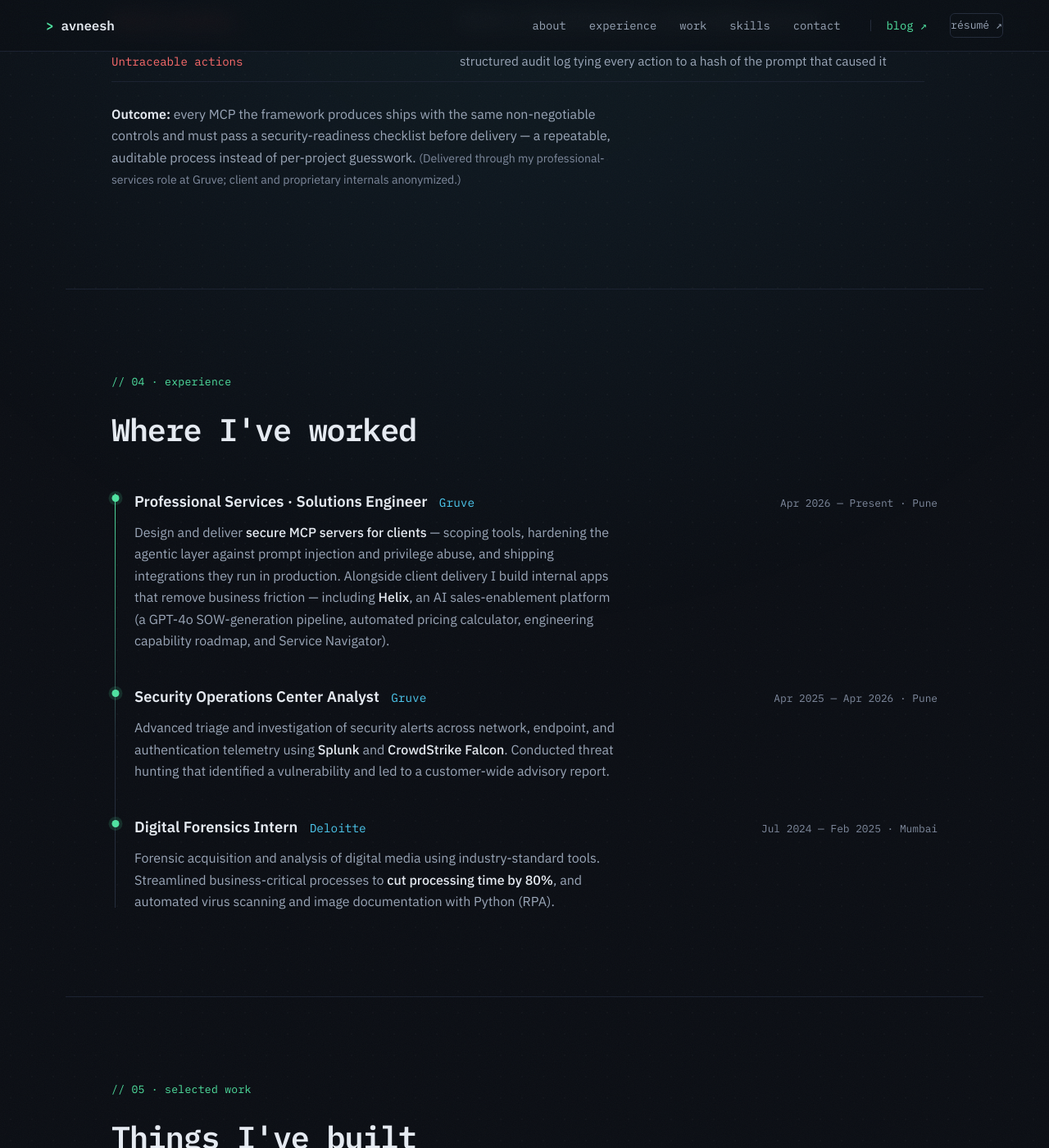
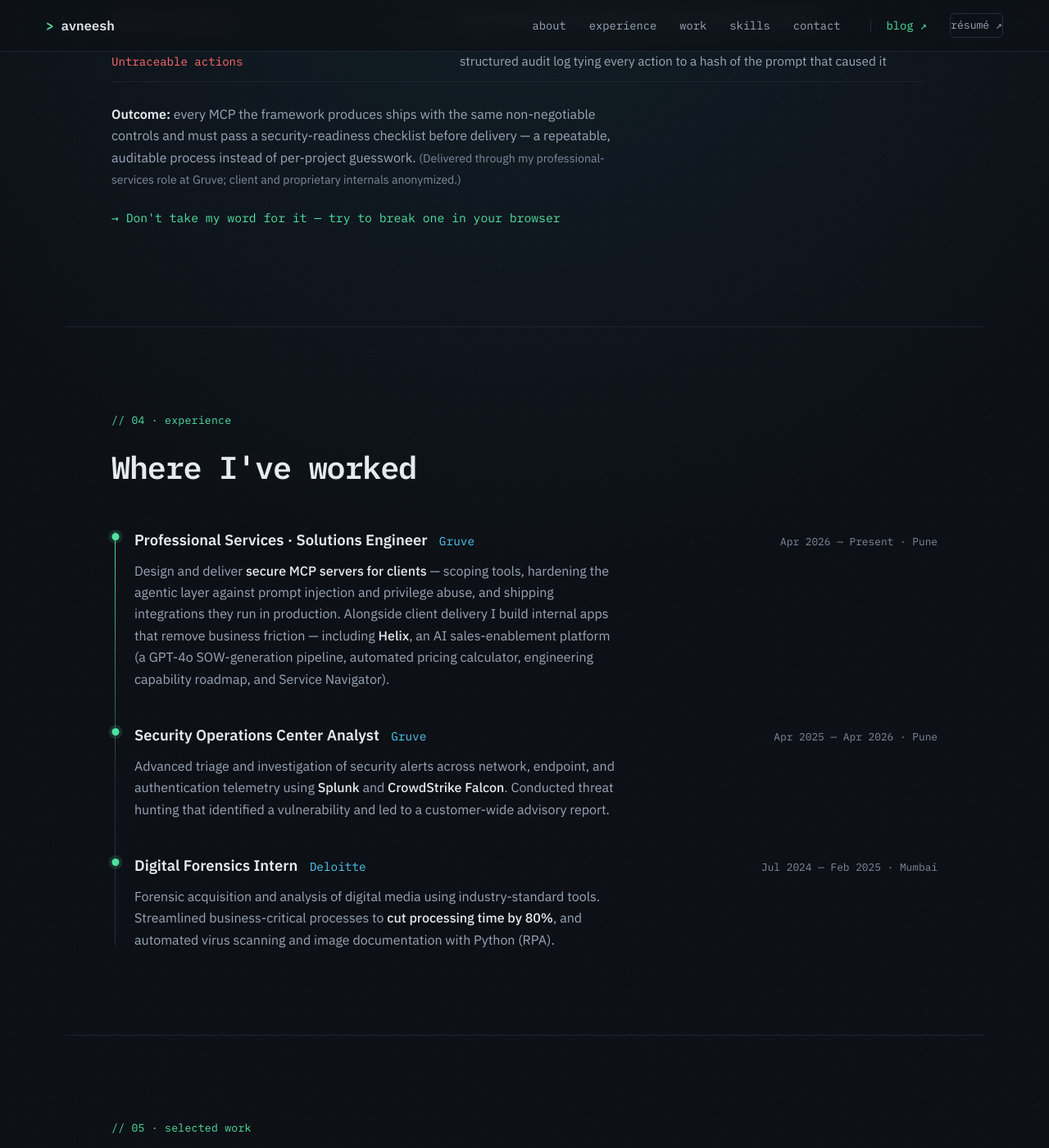
Before and after one commit to agileAlligator/Portfolio-Page, a Jekyll site: the page index.html, which Jekyll copies as it is, in a window 1280 px wide and 1400 px high, scrolled down 3219 px. Shown: the whole window at 82% size. Built offline with Jekyll 4.4.1, drawn with Linux system fonts in a browser that asks for light colours.

Commit message:
Wire "Break this server" into the site + add its OG card
Cross-links from the case study (test the 0-for-105 claim), the mcploitable
work card (play in-browser), and the OWASP attack-surface page. Own OG image.

Co-Authored-By: Claude Fable 5 <noreply@anthropic.com>

```diff
--- a/break-this-server.html
+++ b/break-this-server.html
@@ -8,7 +8,7 @@ description: >-
   wall holds. No model, no API key — a scripted simulation you run in the browser.
 permalink: /break-this-server/
 extra_css: /assets/game.css
-image: /assets/og/default.png
+image: /assets/og/break-this-server.png
 ---
 <section class="game-intro">
 	<p class="section-label">// interactive · agentic security</p>
--- a/index.html
+++ b/index.html
@@ -224,6 +224,7 @@
 				<li><span class="cs-threat">Untraceable actions</span><span class="cs-ctrl">structured audit log tying every action to a hash of the prompt that caused it</span></li>
 				</ul>
 				<p class="cs-outcome"><strong>Outcome:</strong> every MCP the framework produces ships with the same non-negotiable controls and must pass a security-readiness checklist before delivery — a repeatable, auditable process instead of per-project guesswork. <span class="cs-note">(Delivered through my professional-services role at Gruve; client and proprietary internals anonymized.)</span></p>
+				<p class="cs-try" data-reveal><a href="/break-this-server/">→ Don't take my word for it — try to break one in your browser</a></p>
 			</div>
 		</section>
 
@@ -294,6 +295,7 @@
 						The "Metasploitable of MCP" — deliberately vulnerable MCP servers, one per class of the <strong>OWASP Top 10 for Agentic Applications</strong>. Seven are breakable boxes on an <strong>L0→L3 control ladder</strong> (open door → recognition signal → bypassable control → the deterministic wall), scored by real effect — you win only when a canary secret actually leaves via a tool call. The other three ship as guided simulations. The point it makes empirically: recognition and partial controls fall to a good payload; the correct deterministic control held <strong>0 for 105</strong> at the wall.
 					</p>
 					<div class="card-links">
+						<a href="/break-this-server/">play in-browser ↗</a>
 						<a href="https://github.com/agileAlligator/mcploitable" target="_blank" rel="noopener">github ↗</a>
 						<a href="/blog/building-mcploitable/">the thinking ↗</a>
 					</div>
--- a/owasp-top-10.html
+++ b/owasp-top-10.html
@@ -259,7 +259,7 @@ extra_css: /assets/owasp.css
 <p class="owasp-hint" style="margin-top:2rem">
 	Categories per the <a href="https://genai.owasp.org/resource/owasp-top-10-for-agentic-applications-for-2026/" target="_blank" rel="noopener">OWASP Gen AI Security Project</a>.
 	More depth in <a href="/blog/guardrails-belong-in-the-server/">why guardrails belong in the server</a>.
-	Or attack all ten yourself: <a href="https://github.com/agileAlligator/mcploitable" target="_blank" rel="noopener">mcploitable</a> is my lab of deliberately vulnerable MCP servers, one box per class — <a href="/blog/building-mcploitable/">here's how it was built</a>.
+	Or attack one yourself right now: <a href="/break-this-server/">break this server</a> is a playable version of the ladder in your browser. The full lab is <a href="https://github.com/agileAlligator/mcploitable" target="_blank" rel="noopener">mcploitable</a>, one box per class — <a href="/blog/building-mcploitable/">here's how it was built</a>.
 </p>
 
 <script>
--- a/style.css
+++ b/style.css
@@ -397,6 +397,9 @@ a { color: inherit; text-decoration: none; }
 .cs-threat { color: var(--bad); font-family: var(--mono); font-size: 0.88rem; }
 .cs-ctrl { color: var(--ink-dim); font-size: 0.96rem; }
 .cs-note { color: var(--ink-faint); font-size: 0.88rem; }
+.cs-try { margin-top: 1.4rem; font-family: var(--mono); font-size: 0.92rem; }
+.cs-try a { color: var(--acc); text-decoration: none; transition: opacity 0.2s var(--ease); }
+.cs-try a:hover { text-decoration: underline; text-underline-offset: 3px; }
 @media (max-width: 640px) {
 	.cs-map li { grid-template-columns: 1fr; gap: 0.3rem; }
 }
```
Also changed, not shown: assets/og/break-this-server.png (added).
